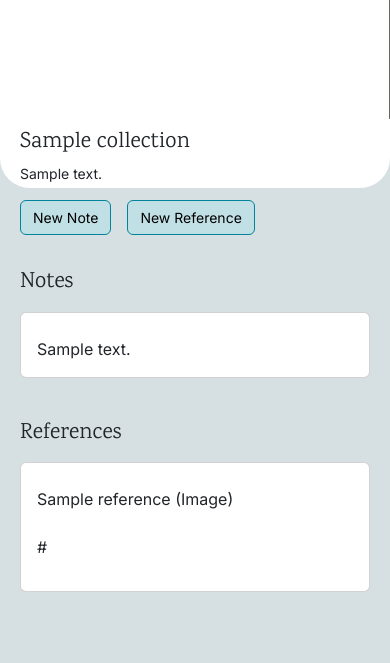
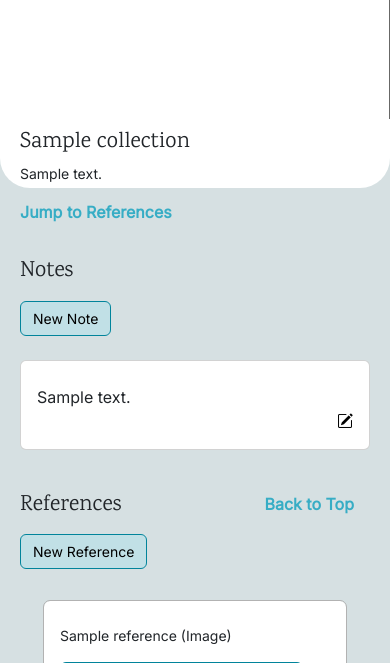
Before and after one commit to AbigailDawson/notealong, a Django app: page /search/1/ in a window 390 px wide. Shown: the part 1012-1675 px from the top of the page. Run offline with Django 5.2, Linux system fonts and the light colour scheme; a user stored in the database is signed in; tables that the repository leaves empty hold one stand-in row (values such as "Sample post"); some libraries are stand-ins or nearby versions.

Commit message:
Update search results detail page, including adding save button, jump links, grid layout for references and reference modals

```diff
--- a/main_app/templates/search_results/detail.html
+++ b/main_app/templates/search_results/detail.html
@@ -14,16 +14,23 @@
 {% endblock %}
 {% block right %}
 <div class="d-flex flex-column">
-    <h2 class="collection-detail-title">{{ collection.name }}</h2>
+    <h2 class="collection-detail-title" id="top">{{ collection.name }}</h2>
     <p class="collection-detail-desc">{{ collection.description }}</p>
-    {% if collection.user == user %}
-        <div class="d-flex">
-            <a role="btn" class="btn btn-blu me-3" href="{% url 'notes_create' collection.id %}">New Note</a>
-            <a role="btn" class="btn btn-blu" href="{% url 'references_create' collection.id %}">New Reference</a>
-        </div>
+    <!-- add conditonal to only show this if the user hasn't already saved the collection, consider changing to 'remove from saved' if it is -->
+    {% if collection.user != user %}
+    <div class="d-flex align-items-center mb-4">
+        <a role="btn" class="btn btn-blu" style="width: 20%" href="">Save</a>
+        <p class="small mb-0 ms-2"><i>Save this collection to easily access it later.</i></p>
+    </div>
     {% endif %}
+
+    <a class="visual-link" href="#references">Jump to References</a>
+
     <div class="mt-4">
-        <h4 class="collection-detail-title mb-3">Notes</h4>
+        <h4 class="collection-detail-title mb-3" id="notes">Notes</h4>
+        {% if collection.user == user %}
+            <a role="btn" class="btn btn-blu me-3 mb-3" href="{% url 'notes_create' collection.id %}">New Note</a>
+        {% endif %}
 
         {% if collection.notes.count %}
             {% for note in collection.notes.all %}
@@ -33,22 +40,75 @@
                     {{ note.content }}
                     {% endautoescape %}
                 </div>
+                <div class="d-flex justify-content-end">
+                    {% if collection.user == user %}
+                        <a href="{% url 'notes_update' collection.id note.id %}"><i class="bi bi-pencil-square"></i></a>
+                    {% endif %}
+                </div>
             </div>
 
             {% endfor %}
         {% else %}
-            <p class="mt-2">No notes have been added to this collection.</p>
+            <p class="collection-detail-desc mt-2">No notes have been added to this collection.</p>
         {% endif %}
     </div>
     <div class="mt-4">
-        <h4 class="collection-detail-title mb-3">References</h4>
+        <div class="d-flex justify-content-between align-items-center mb-2">
+            <h4 class="collection-detail-title" id="references">References</h4>
+            <a class="visual-link me-3" href="#top">Back to Top</a>
+        </div>
+        {% if collection.user == user %}
+        <a role="btn" class="btn btn-blu" href="{% url 'references_create' collection.id %}">New Reference</a>
+    {% endif %}
+    <div class="col-content-container ref-container row px-4 mt-4">
         {% if collection.references.count %}
             {% for reference in collection.references.all %}
-            <div class="card my-2 p-3">
-                <p class="mt-2">{{ reference.name }} ({{ reference.get_type_display }})</p>
-                <p class="mt-2">{{ reference.url }}</p>
+            <div class="col-12 col-md-4">
+                <div class="ref-card card my-2 p-3">
+                    <p class="mt-2" style="font-size: 14px;">{{ reference.name }} ({{ reference.get_type_display }})</p>
+                    {% if reference.type == 'I' %}
+                    <button type="button" class="btn btn-blu-2" data-bs-toggle="modal" data-bs-target="#exampleModal" data-reference-url="{{ reference.url }}">
+                        <img src="{{ reference.url }}" width="100%">
+                    </button>
+                    {% else %}
+                    <a role="btn" class="btn btn-blu" href="{{ reference.url }}" target="_blank">Open</a>
+                    {% endif %}
+                {% if collection.user == user %}
+                    <div class="d-flex justify-content-end">
+                    <a href="{% url 'references_update' collection.id reference.id %}"><i class="bi bi-pencil-square"></i></a>
+                {% endif %}
+                </div>
             </div>
+        </div>
             {% endfor %}
+        <div class="modal fade" id="exampleModal" tabindex="-1" aria-labelledby="exampleModalLabel" aria-hidden="true">
+            <div class="modal-dialog">
+                <div class="modal-content">
+                <div class="modal-header">
+                    <button type="button" class="btn-close" data-bs-dismiss="modal" aria-label="Close"></button>
+                </div>
+                <div class="modal-body">
+                    <img id="modalImage" width="480px">
+                </div>
+                <div class="modal-footer">
+                    <button type="button" class="btn btn-secondary" data-bs-dismiss="modal">Close</button>
+                </div>
+                </div>
+            </div>
+        </div>
+    </div>
+    <script>
+        document.addEventListener('DOMContentLoaded', function () {
+        const modal = new bootstrap.Modal(document.getElementById('exampleModal')); // grab the modal (modal refers to an instance of the bootstrap.Modal class)
+            document.querySelectorAll('[data-bs-toggle="modal"]').forEach(function (button) { // grab all the buttons to open the modals
+                button.addEventListener('click', function () { // add evt listeners to the buttons
+                    const referenceUrl = this.getAttribute('data-reference-url'); // create variable to store the data-reference-url
+                    document.getElementById('modalImage').src = referenceUrl; // grab the modalImage element and update its src attribute to equal the referenceUrl stored above
+                    modal.show(); // part of built-in Bootstrap functionality for modals
+                });
+            });
+        });
+    </script>
         {% else %}
             <p class="collection-detail-desc mt-2">No references have been added to this collection.</p>
         {% endif %}
--- a/main_app/templates/shared_collections/detail.html
+++ b/main_app/templates/shared_collections/detail.html
@@ -11,7 +11,6 @@
         <a role="btn" class="btn btn-blu" style="width: 20%" href="">Save</a>
         <p class="small mb-0 ms-2"><i>Save this collection to easily access it later.</i></p>
     </div>
-
     {% endif %}
 
     <a class="visual-link" href="#references">Jump to References</a>
```
